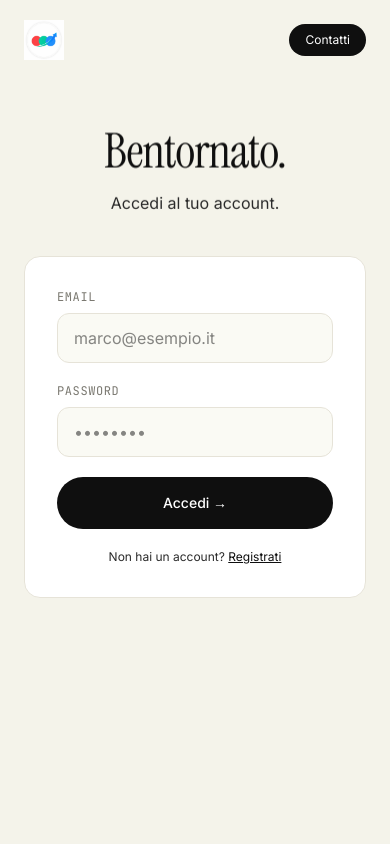
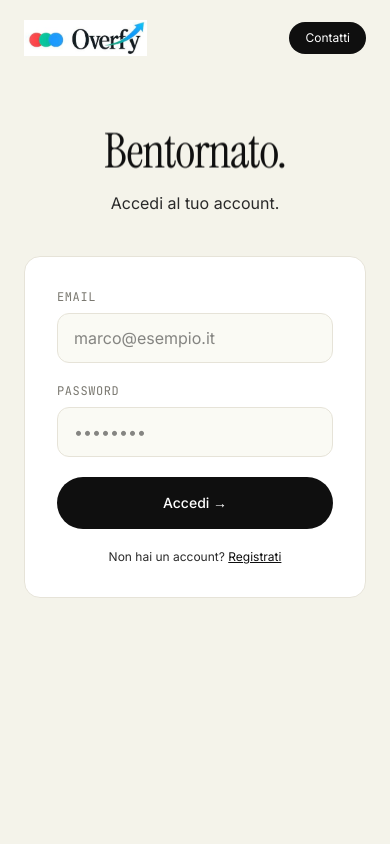
Before and after one commit to ciroriccio-1994/overfy, a Next.js app in the folder apps/catalogo/: page /login in a window 390 px wide. Shown: the top 844 px of the page. Built offline with nearby package versions, Linux system fonts and the light colour scheme; no server answers.

Commit message:
fix(navbar): restore single logo, crop to content bbox

```diff
--- a/apps/catalogo/app/components/NavbarClient.tsx
+++ b/apps/catalogo/app/components/NavbarClient.tsx
@@ -58,23 +58,13 @@ export function NavbarClient({ isAuthenticated, isAdmin, userEmail, userName }:
     >
       <div className="max-w-7xl mx-auto px-6 flex items-center justify-between">
         <Link href="/" className="flex items-center group" aria-label="Overfy">
-          {/* Mobile: logo tondo (brand icon) */}
-          <Image
-            src="/overfy-icon-512.png"
-            alt="Overfy"
-            width={64}
-            height={64}
-            priority
-            className="h-10 w-10 md:hidden"
-          />
-          {/* Desktop: logo orizzontale completo con wordmark */}
           <Image
             src="/logo-overfy-brand.png"
             alt="Overfy"
             width={200}
             height={62}
             priority
-            className="hidden md:block h-10 w-auto"
+            className="h-9 w-auto md:h-10"
           />
         </Link>
 
```
Also changed, not shown: apps/catalogo/public/logo-overfy-brand.png.
